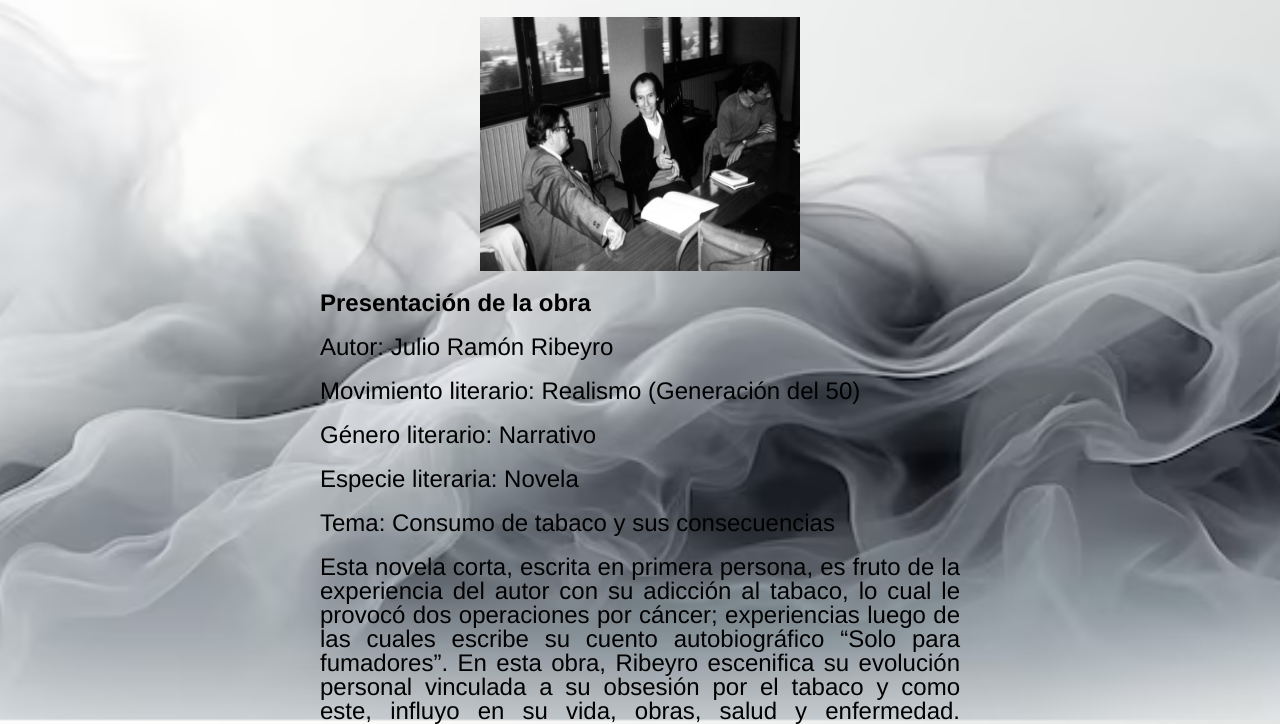
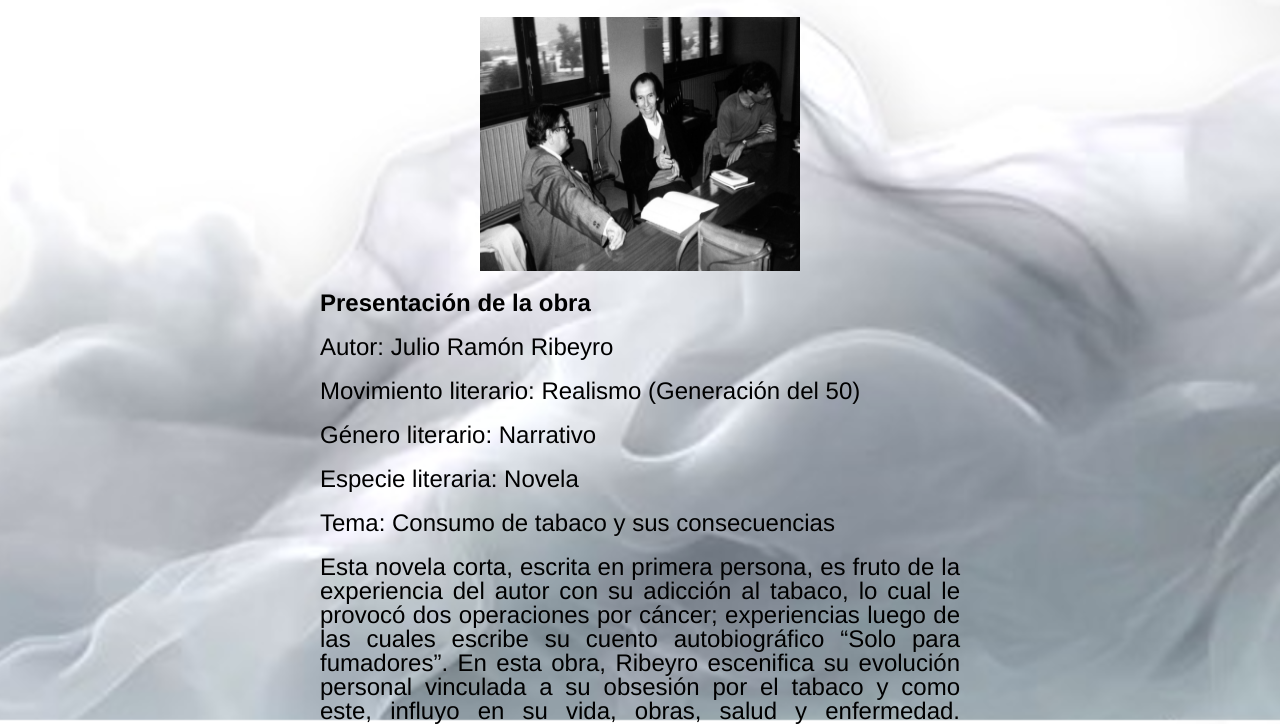
Before and after one commit to Alejandro-MAT/ComunicacionPagina-nueva, a plain HTML site: page obra.html in a window 1280 px wide. Shown: the part 80-804 px from the top of the page. Drawn offline with nearby package versions, Linux system fonts and the light colour scheme.

Commit message:
ahora si de verdasito xD

```diff
--- a/autor-disenno.css
+++ b/autor-disenno.css
@@ -7,7 +7,7 @@
 }
 
 html{
-    background-image: url('./IMG/fondo-humoBlanco.avif');
+    background-image: url('./IMG/fondo-humoblanco-terminado.PNG');
     background-position: center;
     background-repeat: no-repeat;
     background-size: cover;
--- a/declaraciones.css
+++ b/declaraciones.css
@@ -7,7 +7,7 @@
 }
 
 html{
-    background-image: url('./IMG/fondo-humoBlanco.avif');
+    background-image: url('./IMG/fondo-humoblanco-terminado.PNG');
     background-position: center;
     background-repeat: no-repeat;
     background-size: cover;
--- a/nosotros-disenno.css
+++ b/nosotros-disenno.css
@@ -7,7 +7,7 @@
 }
 
 html{
-    background-image: url('./IMG/fondo-humoBlanco.avif');
+    background-image: url('./IMG/fondo-humoblanco-terminado.PNG');
     background-position: center;
     background-repeat: no-repeat;
     background-size: cover;
--- a/obra-disenno.css
+++ b/obra-disenno.css
@@ -7,7 +7,7 @@
 }
 
 html{
-    background-image: url('./IMG/fondo-humoBlanco.avif');
+    background-image: url('./IMG/fondo-humoblanco-terminado.PNG');
     background-position: center;
     background-repeat: no-repeat;
     background-size: cover;
```
